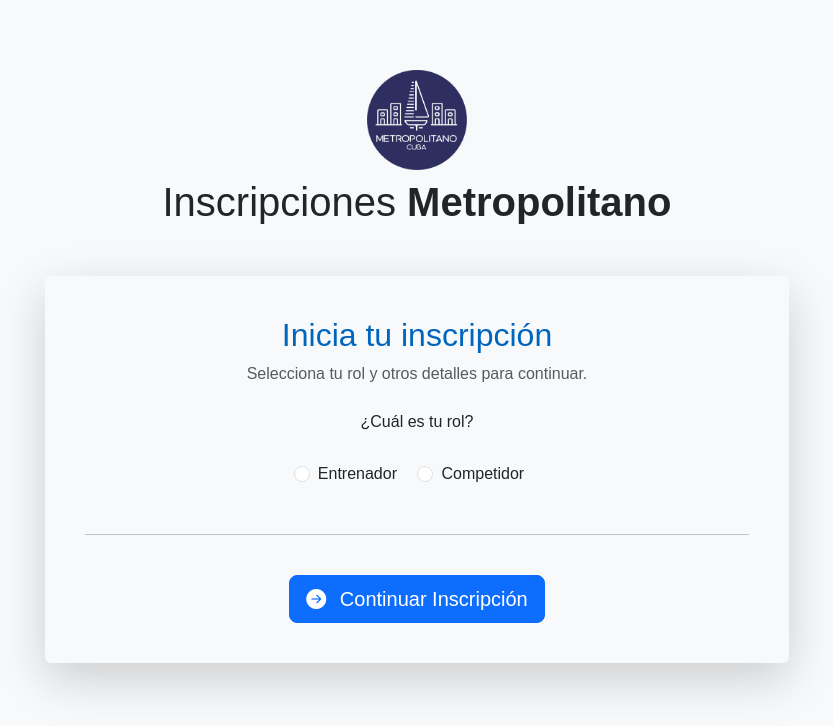
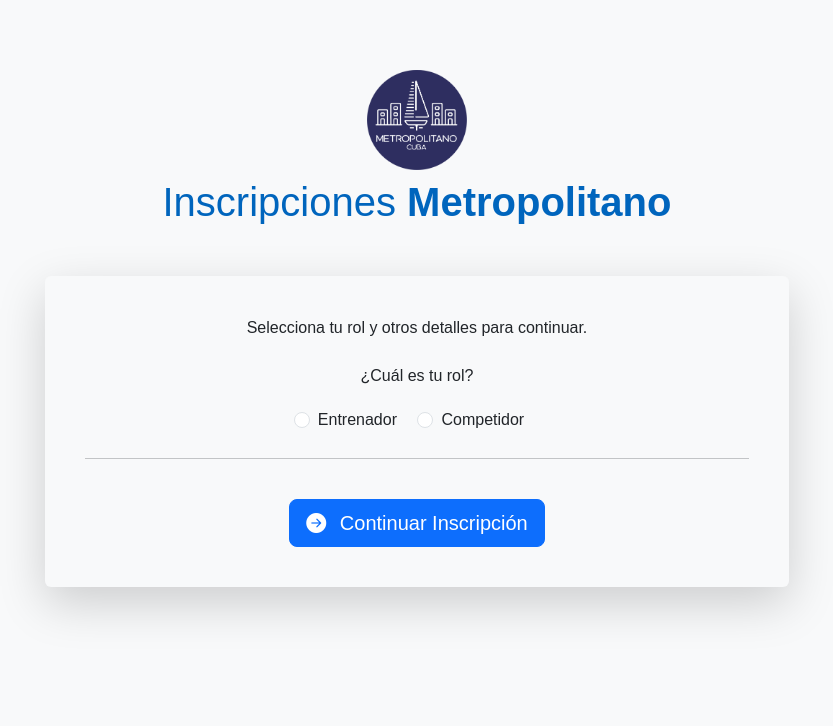
Before and after one commit to AnaSprungli-04/MetroPagos-Inscripciones, a Flask app: page / in a window 1280 px wide. Shown: the top 726 px of the page, without its empty margins (223-1056 px from the left). Run offline with Flask 3, Linux system fonts and the light colour scheme; parts of the project's set-up code (start-up, migrations or seed data) failed here and were passed over.

Commit message:
ES EL FINALLLL

```diff
--- a/static/css/style.css
+++ b/static/css/style.css
@@ -34,7 +34,7 @@ header {
 
 /* Estilos específicos para el título principal en success.html */
 h1 {
-    color: 0065bd; /* Color azul específico para h1 */
+    color: #0065bd; /* Color azul específico para h1 */
 }
 
 /* Estilos para el spinner de carga */
--- a/templates/index.html
+++ b/templates/index.html
@@ -21,8 +21,7 @@
             <div class="col-md-8">
                 <div class="card shadow-lg p-4 mb-5 bg-body-tertiary rounded">
                     <div class="card-body">
-                        <h2 class="card-title text-center mb-2">Inicia tu inscripción</h2>
-                        <p class="card-text text-muted text-center mb-4">Selecciona tu rol y otros detalles para continuar.</p>
+                        <p class="card-text  text-center mb-4">Selecciona tu rol y otros detalles para continuar.</p>
 
                         <form id="inscriptionForm" action="{{ url_for('process_inscription') }}" method="POST">
                             <div class="mb-4 align-items-center text-center">
@@ -32,7 +31,7 @@
                                     <input class="form-check-input" type="radio" name="rol" id="rolEntrenador" value="entrenador" required>
                                     <label class="form-check-label" for="rolEntrenador">Entrenador</label>
                                 </div>
-                                <div class="form-check form-check-inline my-4">
+                                <div class="form-check form-check-inline mt-3">
                                     <input class="form-check-input" type="radio" name="rol" id="rolCompetidor" value="competidor" required>
                                     <label class="form-check-label" for="rolCompetidor">Competidor</label>
                                 </div>
```
